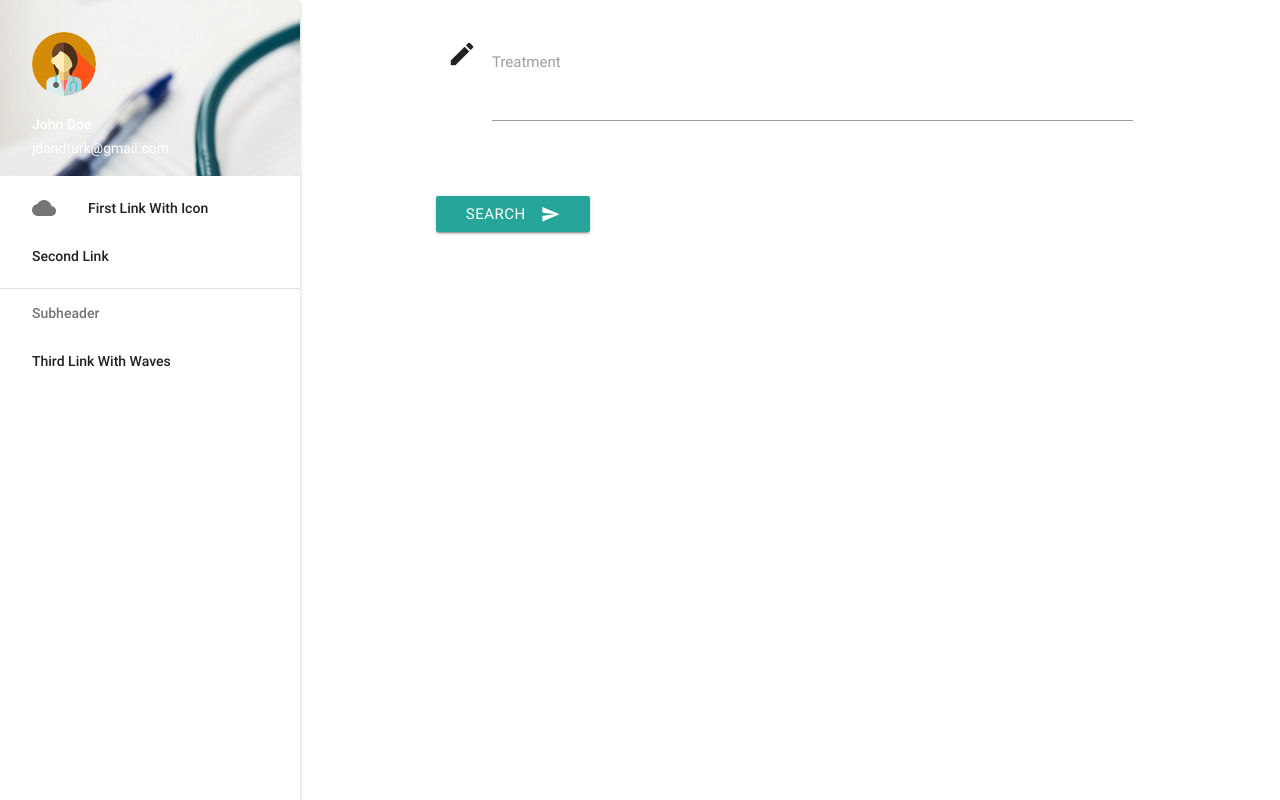
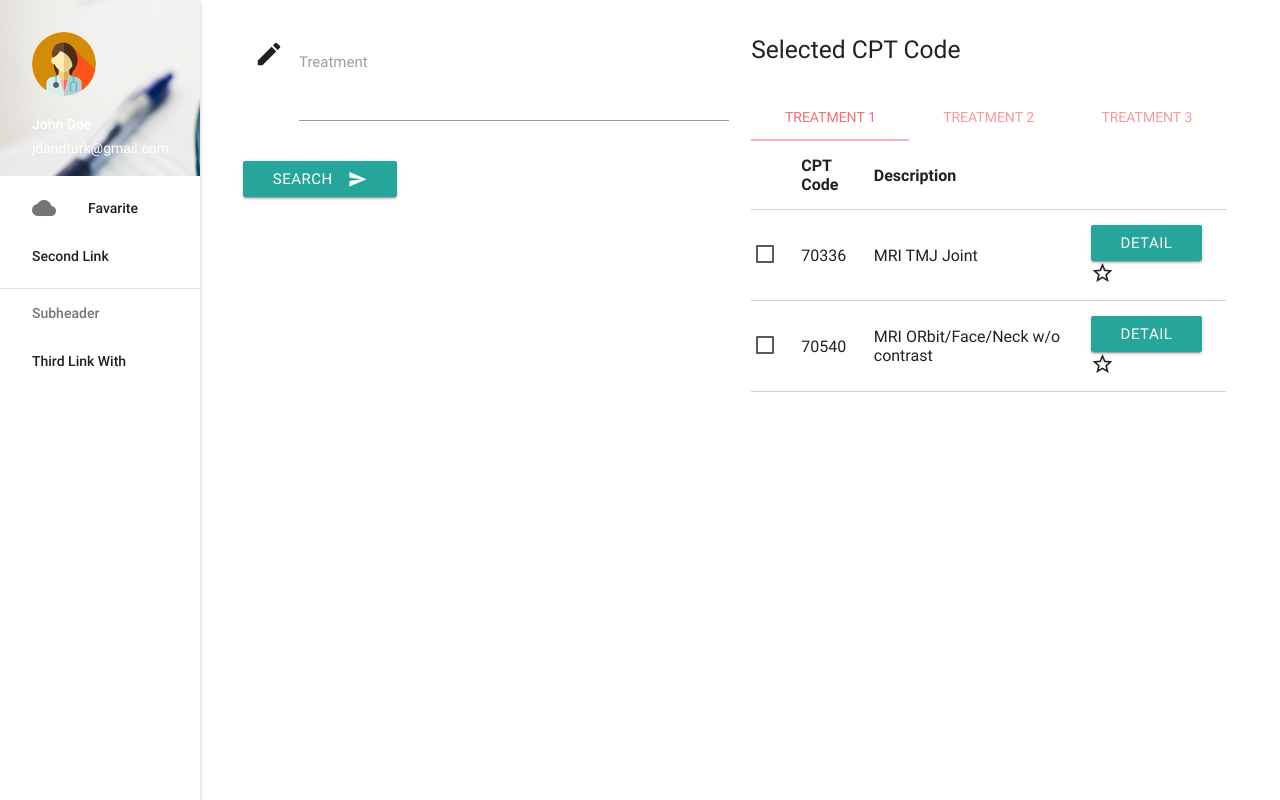
Before and after one commit to karadaharu/healthpp, a Django app: page /code_search/ in a window 1280 px wide. Run offline with Django 3.2, Linux system fonts and the light colour scheme; some libraries are stand-ins or nearby versions.

Commit message:
update to 2 columns

```diff
--- a/code_search/static/code_search/main.js
+++ b/code_search/static/code_search/main.js
@@ -1,7 +1,9 @@
-console.log('main');
-$(".button-collapse").sideNav();
-$('#textarea1').trigger('autoresize');
-$('.result').hide();
-$('.submit').click(function () {
-  $('.result').show();
+$(document).ready(function(){
+  $(".button-collapse").sideNav({
+    menuWidth: 200
+  });
+  $('#textarea1').trigger('autoresize');
+  $('.submit').click(function () {
+    $('.result').toggle();
+  });
 });
--- a/code_search/static/code_search/style.css
+++ b/code_search/static/code_search/style.css
@@ -1,3 +1,6 @@
 .header, .main, .footer {
-  padding-left: 300px;
+  padding-left: 200px;
 }
+.container {
+  width: 90%;
+}
--- a/code_search/templates/code_search/index.html
+++ b/code_search/templates/code_search/index.html
@@ -1,6 +1,5 @@
 {% load static %}
 
-<link rel="stylesheet" type="text/css" href="{% static 'code_search/style.css' %}" />
 
 
  <!--Import Google Icon Font-->
@@ -8,6 +7,7 @@
  <!--Import materialize.css-->
  <link type="text/css" rel="stylesheet" href="{% static 'code_search/materialize/css/materialize.min.css' %}"  css/materialize.min.css media="screen,projection"/>
 
+<link rel="stylesheet" type="text/css" href="{% static 'code_search/style.css' %}" />
  <!--Let browser know website is optimized for mobile-->
  <meta name="viewport" content="width=device-width, initial-scale=1.0"/>
 
@@ -23,7 +23,7 @@
       <a href="#!name"><span class="white-text name">John Doe</span></a>
       <a href="#!email"><span class="white-text email">jdandturk@gmail.com</span></a>
     </div></li>
-    <li><a href="#!"><i class="material-icons">cloud</i>First Link With Icon</a></li>
+    <li><a href="#!"><i class="material-icons">cloud</i>Favarite</a></li>
     <li><a href="#!">Second Link</a></li>
     <li><div class="divider"></div></li>
     <li><a class="subheader">Subheader</a></li>
@@ -35,9 +35,8 @@
   <div class="main">
 
   <div class="container">
-
   <div class="row">
-    <form class="col s12">
+    <form class="col s6">
       <div class="row">
         <div class="input-field col s12">
           <i class="material-icons prefix">mode_edit</i>
@@ -45,14 +44,92 @@
           <label for="textarea1">Treatment</label>
         </div>
       </div>
-    </form>
-  </div>
       <div class="row">
         <button class="btn waves-effect waves-light submit">Search
           <i class="material-icons right">send</i>
         </button>
       </div>
-  <div class="row result">
+    </form>
+
+    <div class="col s6 result">
+      <div class="row">
+        <div class="col s12">
+          <h5>Selected CPT Code</h2>
+        </div>
+      </div>
+    <div class="row">
+      <div class="col s12">
+        <ul class="tabs">
+          <li class="tab col s4"><a class="active" href="#test1">Treatment 1</a></li>
+          <li class="tab col s4"><a href="#test2">Treatment 2</a></li>
+          <li class="tab col s4"><a href="#test3">Treatment 3</a></li>
+        </ul>
+      </div>
+      <div id="test1" class="col s12">
+        <table class="bordered">
+          <thead>
+            <tr>
+              <th></th>
+              <th>CPT Code</th>
+              <th>Description</th>
+              <th></th>
+            </tr>
+          </thead>
+
+          <tbody>
+            <tr>
+              <td>
+                <input type="checkbox" id="test5" />
+                <label for="test5"></label>
+              </td>
+              <td>70336</td>
+              <td>MRI TMJ Joint</td>
+              <td><a class="waves-effect waves-light btn">Detail</a>
+                <i class="material-icons">star_border</i>
+              </td>
+            </tr>
+            <tr>
+              <td>
+                <input type="checkbox" id="test5" />
+                <label for="test5"></label>
+              </td>
+              <td>70540</td>
+              <td>MRI ORbit/Face/Neck w/o contrast</td>
+              <td><a class="waves-effect waves-light btn">Detail</a>
+                <i class="material-icons">star_border</i>
+              </td>
+            </tr>
+          </tbody>
+        </table>
+      </div>
+      <div id="test2" class="col s12">
+        <table class="bordered">
+          <thead>
+            <tr>
+              <th>CPT Code</th>
+              <th>Description</th>
+              <th></th>
+            </tr>
+          </thead>
+
+          <tbody>
+            <tr>
+              <td>70336</td>
+              <td>MRI TMJ Joint</td>
+              <td><a class="waves-effect waves-light btn">Detail</a>
+
+              </td>
+            </tr>
+            <tr>
+              <td>70540</td>
+              <td>MRI ORbit/Face/Neck w/o contrast</td>
+              <td><a class="waves-effect waves-light btn">Detail</a></td>
+            </tr>
+          </tbody>
+        </table>
+
+      </div>
+      <div id="test3" class="col s12">
         <table class="bordered">
           <thead>
             <tr>
@@ -75,8 +152,11 @@
             </tr>
           </tbody>
         </table>
+
       </div>
-
+    </div>
+    </div>
+  </div>
 
   </div>
 
```
Lines whose indentation alone changed are shown as unchanged.
